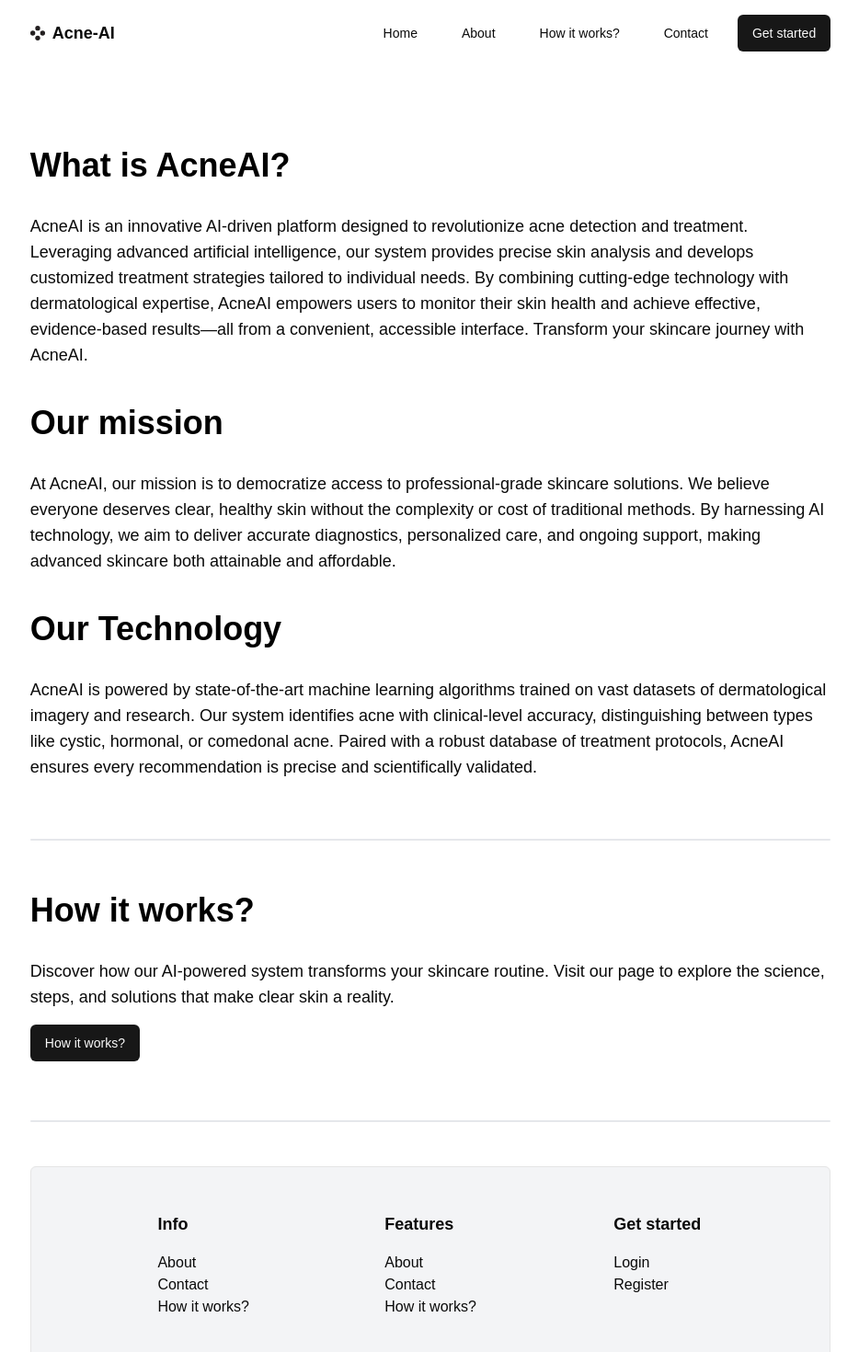
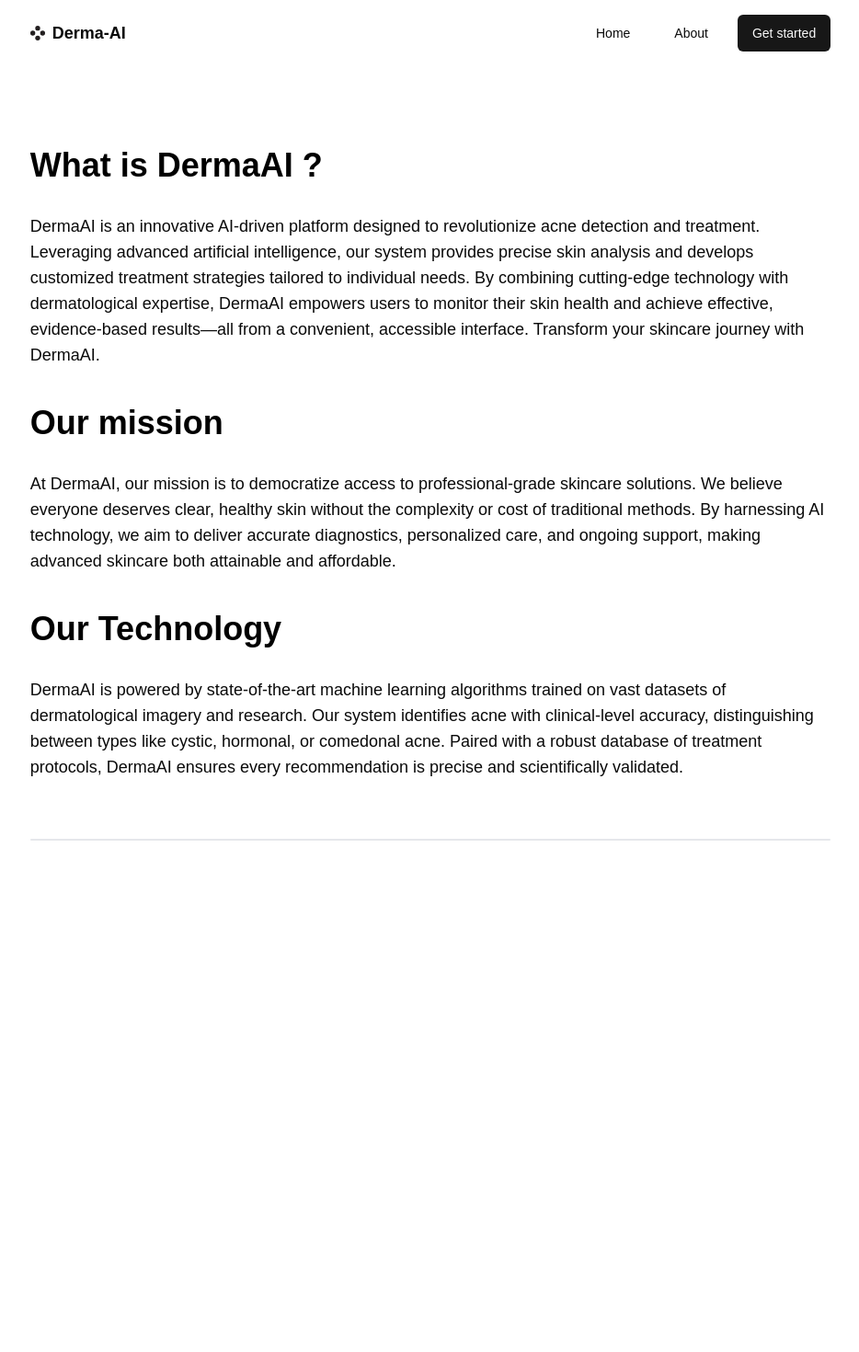
Before and after one commit to MayurBehere/SkinCare-Client, a React (Vite) app in the folder acne-ai-frontend/: page /about in a window 1280 px wide. Shown: the top 1470 px of the page at 92% size, without its empty margins (172-1106 px from the left). After the commit the page ends 914 px from the top, so only its background shows below. Built offline with nearby package versions, Linux system fonts and the light colour scheme; a web font is replaced by a local one.

Commit message:
fixed UI

```diff
--- a/acne-ai-frontend/src/custom/LoggedInNavbar.jsx
+++ b/acne-ai-frontend/src/custom/LoggedInNavbar.jsx
@@ -64,7 +64,7 @@ const LoggedInNavbar = () => {
               className="h-4 sm:h-4 md:h-4 w-auto"
             />
             <p className="font-semibold text-sm sm:text-base md:text-lg">
-              Acne-AI
+              Derma-AI
             </p>
           </div>
         </div>
--- a/acne-ai-frontend/src/custom/Navbar.jsx
+++ b/acne-ai-frontend/src/custom/Navbar.jsx
@@ -45,8 +45,6 @@ const Navbar = () => {
   const navItems = [
     { label: "Home", path: "/", variant: "ghost" },
     { label: "About", path: "/about", variant: "ghost" },
-    { label: "How it works?", path: "/how-it-works", variant: "ghost" },
-    { label: "Contact", path: "/contact", variant: "ghost" },
     { label: "Get started", path: "/login", variant: "default" },
   ];
 
@@ -62,7 +60,7 @@ const Navbar = () => {
               className="h-4 sm:h-4 md:h-4 w-auto"
             />
             <p className="font-semibold text-sm sm:text-base md:text-lg">
-              Acne-AI
+              Derma-AI
             </p>
           </Link>
         </div>
--- a/acne-ai-frontend/src/pages/About.jsx
+++ b/acne-ai-frontend/src/pages/About.jsx
@@ -1,15 +1,10 @@
-import { useNavigate } from "react-router-dom";
-import { Button } from "@/components/ui/button"
 
 import Navbar from "../custom/Navbar"
-import Footer from "@/components/ui/footer";
 
 const Landing = () => {
-  const navigate = useNavigate();
 
-  const handleWorkNavigate = () => {
-    navigate("/how-it-works");
-  }
+
+
 
   return (
     <div className="mx-8 sm:mx-8 md:mx-16 lg:mx-[16vw] font-sfpro">
@@ -17,16 +12,16 @@ const Landing = () => {
         <section className="mt-24 flex flex-col gap-8">
             <div className="flex">
             <h2 className="mt-2 font-bold text-2xl md:text-4xl text-black">
-                What is AcneAI?
+                What is DermaAI ?
             </h2>
             </div>
             <div>
                 <p className="text-lg">
-                AcneAI is an innovative AI-driven platform designed to revolutionize acne detection and treatment.
+                DermaAI is an innovative AI-driven platform designed to revolutionize acne detection and treatment.
                 Leveraging advanced artificial intelligence, our system provides precise skin analysis and develops
                 customized treatment strategies tailored to individual needs. By combining cutting-edge technology with
-                dermatological expertise, AcneAI empowers users to monitor their skin health and achieve effective,
-                evidence-based results—all from a convenient, accessible interface. Transform your skincare journey with AcneAI.
+                dermatological expertise, DermaAI  empowers users to monitor their skin health and achieve effective,
+                evidence-based results—all from a convenient, accessible interface. Transform your skincare journey with DermaAI.
                 </p>
             </div>
 
@@ -37,7 +32,7 @@ const Landing = () => {
             </div>
             <div>
                 <p className="text-lg">
-                At AcneAI, our mission is to democratize access to professional-grade skincare solutions. We believe everyone
+                At DermaAI, our mission is to democratize access to professional-grade skincare solutions. We believe everyone
                 deserves clear, healthy skin without the complexity or cost of traditional methods. By harnessing AI technology,
                 we aim to deliver accurate diagnostics, personalized care, and ongoing support, making advanced skincare both
                 attainable and affordable.
@@ -51,9 +46,9 @@ const Landing = () => {
             </div>
             <div>
                 <p className="text-lg">
-                AcneAI is powered by state-of-the-art machine learning algorithms trained on vast datasets of dermatological
+                DermaAI is powered by state-of-the-art machine learning algorithms trained on vast datasets of dermatological
                 imagery and research. Our system identifies acne with clinical-level accuracy, distinguishing between types like
-                cystic, hormonal, or comedonal acne. Paired with a robust database of treatment protocols, AcneAI ensures every
+                cystic, hormonal, or comedonal acne. Paired with a robust database of treatment protocols, DermaAI ensures every
                 recommendation is precise and scientifically validated.
                 </p>
             </div>
@@ -61,26 +56,7 @@ const Landing = () => {
 
         <div className="h-[2px] bg-gray-200 rounded-full mt-16"></div>
 
-        <section className="mt-12 flex flex-col gap-8 mb-16">
-            <div className="flex">
-                <h2 className="mt-2 font-bold text-2xl md:text-4xl text-black">
-                    How it works?
-                </h2>
-            </div>
-            <div>
-                <p className="text-lg">
-                Discover how our AI-powered system transforms your skincare routine. Visit our  page to explore the science,
-                steps, and solutions that make clear skin a reality.
-                </p>
-                <Button className="mt-4" onClick={handleWorkNavigate}>How it works?</Button>
-            </div>
-        </section>
 
-        <div className="h-[2px] bg-gray-200 rounded-full mt-16"></div>
-
-        <section className="mt-12">
-            <Footer />
-        </section>
     </div>
   );
 };
--- a/acne-ai-frontend/src/pages/Landing.jsx
+++ b/acne-ai-frontend/src/pages/Landing.jsx
@@ -1,13 +1,9 @@
-import { useNavigate, Link } from "react-router-dom";
-import React, { useEffect, useState } from "react";
 import { Tilt } from '@/components/ui/tilt';
 import Navbar from "../custom/Navbar"
-import Footer from "@/components/ui/Footer";
-import { InfiniteMovingCards } from "@/components/ui/infinite-moving-cards";
-import { testimonials } from "@/utils/testimonials";
+;
 
 const Landing = () => {
-  const navigate = useNavigate();
+
 
   return (
     <div className="mx-8 sm:mx-8 md:mx-16 lg:mx-[16vw] font-sfpro">
@@ -17,7 +13,7 @@ const Landing = () => {
         <div className="absolute top-3/5 left-1/4 w-[40vw] h-[30vw] md:w-[28vw] md:h-[20vw] lg:w-[20vw] lg:h-[16vw] bg-[#FFB997] rounded-full blur-3xl opacity-75 md:opacity-50"></div>
         <div className="mt-[32vh] flex flex-col items-center justify-center">
           <h1 className="text-4xl md:text-7xl font-bold text-black">
-            Acne-AI
+            Derma-AI
           </h1>
           <p className="mt-2 font-sfpro font-bold text-xl md:text-4xl text-black mx-auto">
           Your AI acne treatment assistant.
@@ -27,15 +23,15 @@ const Landing = () => {
 
       <section className="mt-[36vh]">
         <div>
-          <h1 className="mb-8 font-bold text-2xl md:text-4xl text-black">What is AcneAi?</h1>
+          <h1 className="mb-8 font-bold text-2xl md:text-4xl text-black">What is DermaAi?</h1>
           <p className="text-lg">
-          AcneAI is more than just a tool—it’s your personal skincare revolution. Powered by state-of-the-art
+          DermaAI is more than just a tool—it’s your personal skincare revolution. Powered by state-of-the-art
           artificial intelligence, our platform detects acne with unmatched precision, analyzing your skin to
           uncover its unique story. From there, we craft tailored treatment plans, blending cutting-edge tech
           with dermatological know-how to target your specific needs. Whether it’s stubborn breakouts or subtle
-          blemishes, AcneAI delivers evidence-based solutions you can trust, right at your fingertips. Say goodbye
+          blemishes, DermaAI delivers evidence-based solutions you can trust, right at your fingertips. Say goodbye
           to one-size-fits-all fixes and hello to a smarter, more confident you. Transform your skin, transform
-          your journey—start with AcneAI today.
+          your journey—start with DermaAI today.
           </p>
         </div>
 
@@ -109,26 +105,11 @@ const Landing = () => {
         </div>
       </section>
 
-      <section className="mt-[24vh] mb-[8vh]">
-        <div>
-          <h1 className="mb-8 font-bold text-2xl md:text-4xl text-black">
-            Our testimonials
-          </h1>
-          <div className="h-[20rem] rounded-md flex flex-col antialiased bg-white dark:bg-black dark:bg-grid-white/[0.05] items-center justify-center relative overflow-hidden">
-            <InfiniteMovingCards
-              items={testimonials}
-              direction="right"
-              speed="slow"
-            />
-          </div>
-        </div>
-      </section>
+
 
       <div className="h-[2px] bg-gray-200 rounded-full mt-16"></div>
 
-      <div className="pt-12">
-        <Footer />
-      </div>
+
 
     </div>
   );
```
